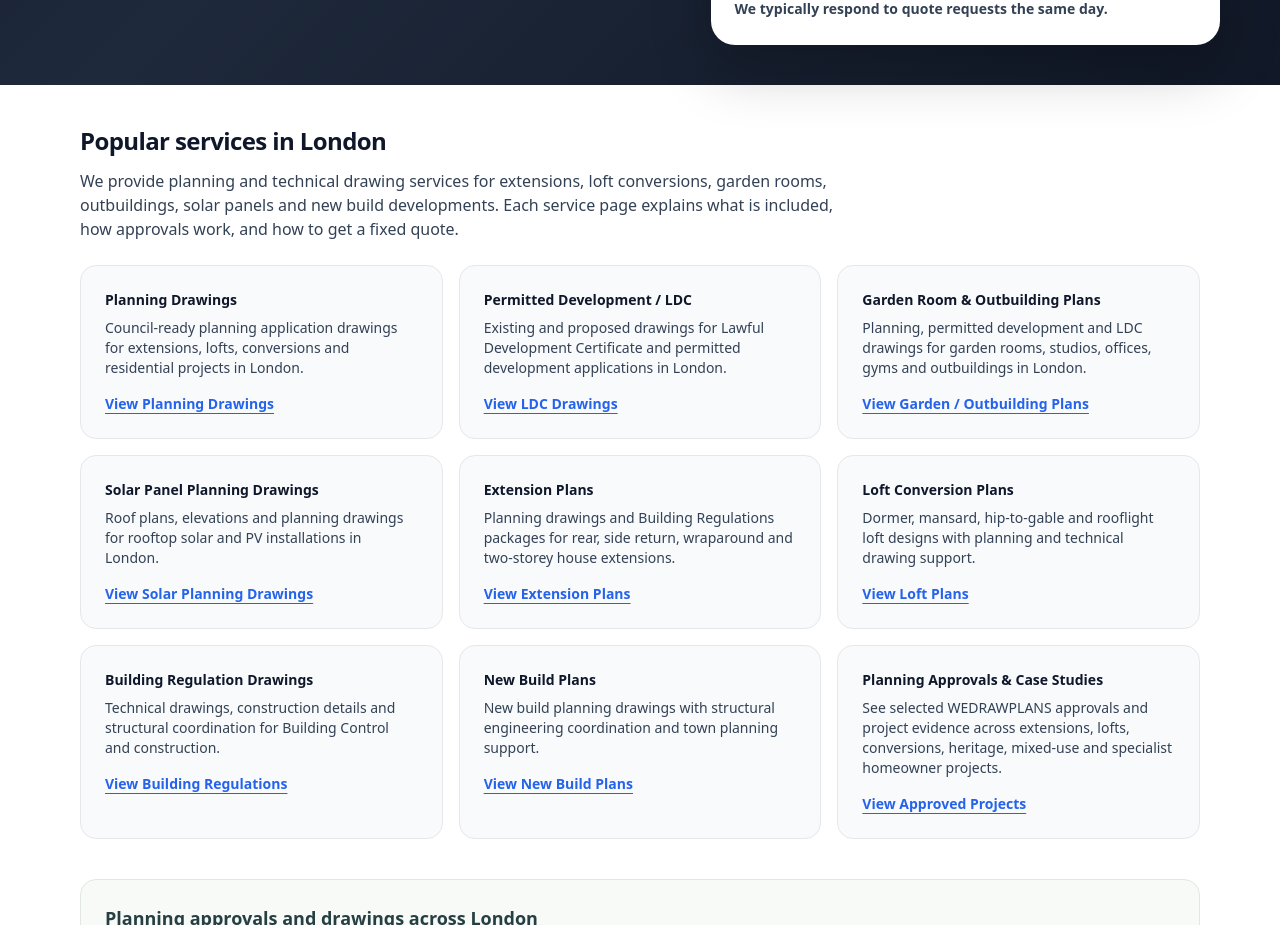
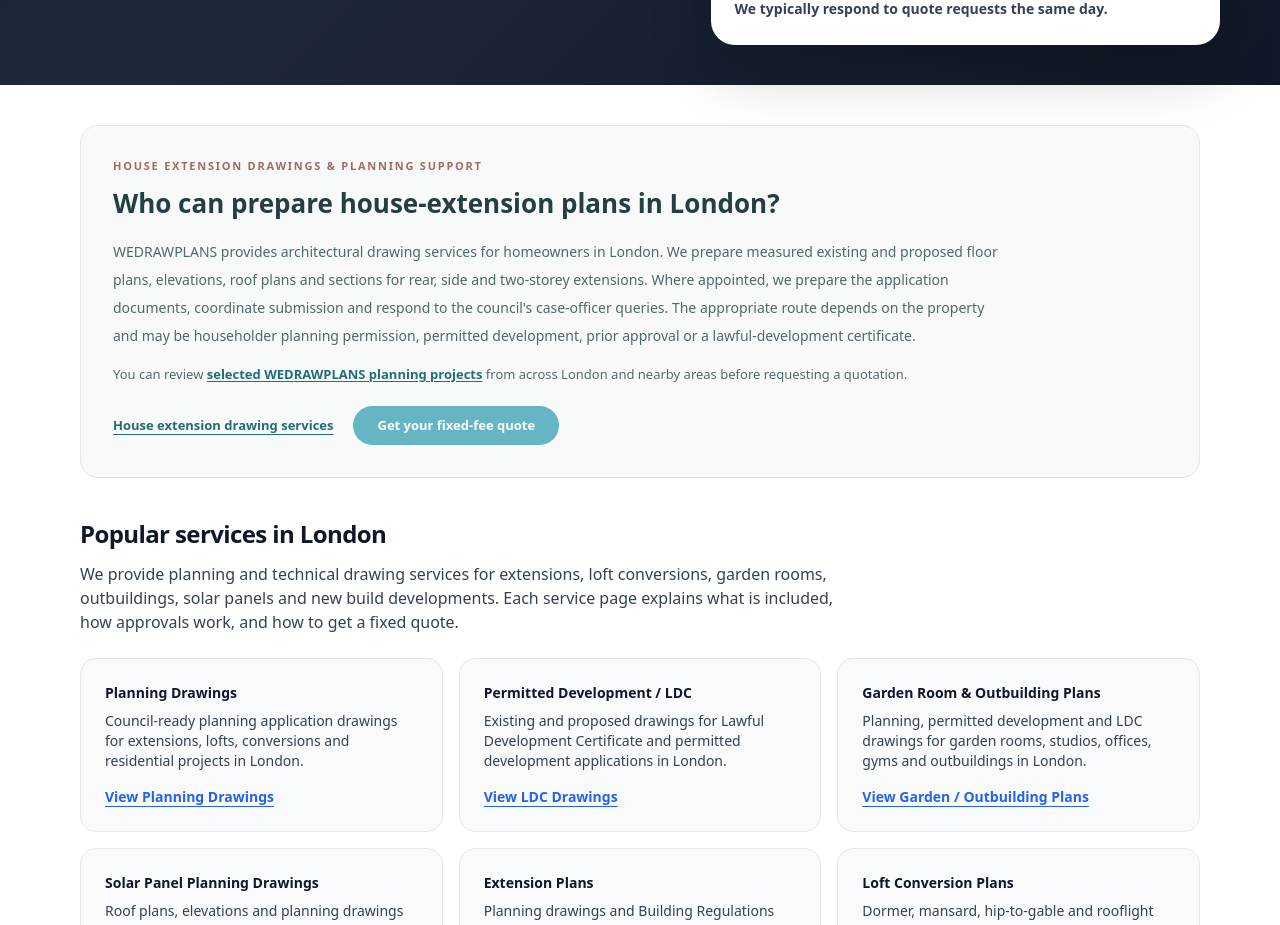
Before and after one commit to WEDRAWPLANS/wedrawplans, a Next.js app: page /get-drawings-quote in a window 1280 px wide. Shown: the part 1080-2005 px from the top of the page. Built offline with nearby package versions, Linux system fonts and the light colour scheme.

Commit message:
Preview: homeowner question and evidence-led extension answer across London borough service sections

```diff
--- a/components/ServiceInternalLinks.tsx
+++ b/components/ServiceInternalLinks.tsx
@@ -244,9 +244,45 @@ export default function ServiceInternalLinks({
     .map((slug) => caseStudies.find((item) => item.slug === slug))
     .filter((item): item is (typeof caseStudies)[number] => Boolean(item));
 
+  const extensionCases = localCases.filter((item) => /extension/i.test(item.service));
+
   return (
     <section className="bg-white">
       <div className="mx-auto max-w-6xl px-4 py-10">
+        <div className="mb-10 rounded-[18px] border border-[#e1e9e5] bg-[#f8faf9] p-6 sm:p-8">
+          <p className="text-[11px] font-semibold uppercase tracking-[0.16em] text-[#a36962]">House extension drawings &amp; planning support</p>
+          <h2 className="mt-3 text-[22px] font-semibold leading-snug text-[#233f43] sm:text-[26px]">
+            Who can prepare house-extension plans in {boroughName}?
+          </h2>
+          <p className="mt-4 max-w-4xl text-[14px] leading-7 text-[#50676c]">
+            WEDRAWPLANS provides architectural drawing services for homeowners in {boroughName}.
+            We prepare measured existing and proposed floor plans, elevations, roof plans and sections
+            for rear, side and two-storey extensions. Where appointed, we prepare the application
+            documents, coordinate submission and respond to the council&apos;s case-officer queries.
+            The appropriate route depends on the property and may be householder planning permission,
+            permitted development, prior approval or a lawful-development certificate.
+          </p>
+          {extensionCases.length ? (
+            <p className="mt-3 max-w-4xl text-[13px] leading-7 text-[#526a6f]">
+              Examples of our approved extension work relevant to this area include{" "}
+              {extensionCases.slice(0, 2).map((project, index) => (
+                <React.Fragment key={project.slug}>
+                  {index ? " and " : ""}
+                  <Link href={"/case-studies/" + project.slug} className="font-semibold text-[#206e7a] underline underline-offset-2 hover:text-[#105d68]">{project.shortTitle}</Link>
+                </React.Fragment>
+              ))}. The approved schemes illustrate drawing services, not a guarantee of consent for another property.
+            </p>
+          ) : (
+            <p className="mt-3 max-w-4xl text-[13px] leading-6 text-[#526a6f]">
+              You can review <Link href="/case-studies" className="font-semibold text-[#206e7a] underline underline-offset-2">selected WEDRAWPLANS planning projects</Link> from across London and nearby areas before requesting a quotation.
+            </p>
+          )}
+          <div className="mt-5 flex flex-wrap items-center gap-x-5 gap-y-3">
+            <Link href="/extension-plans" className="text-[13px] font-semibold text-[#246b75] underline underline-offset-4 hover:text-[#15565e]">House extension drawing services</Link>
+            <Link href="/get-drawings-quote" className="inline-flex rounded-full bg-[#65b5c2] px-6 py-2.5 text-[13px] font-semibold text-white hover:bg-[#4e9dac]">Get your fixed-fee quote</Link>
+          </div>
+        </div>
+
         <h2 className="text-2xl font-extrabold tracking-tight">
           Popular services in {boroughName}
         </h2>
```
